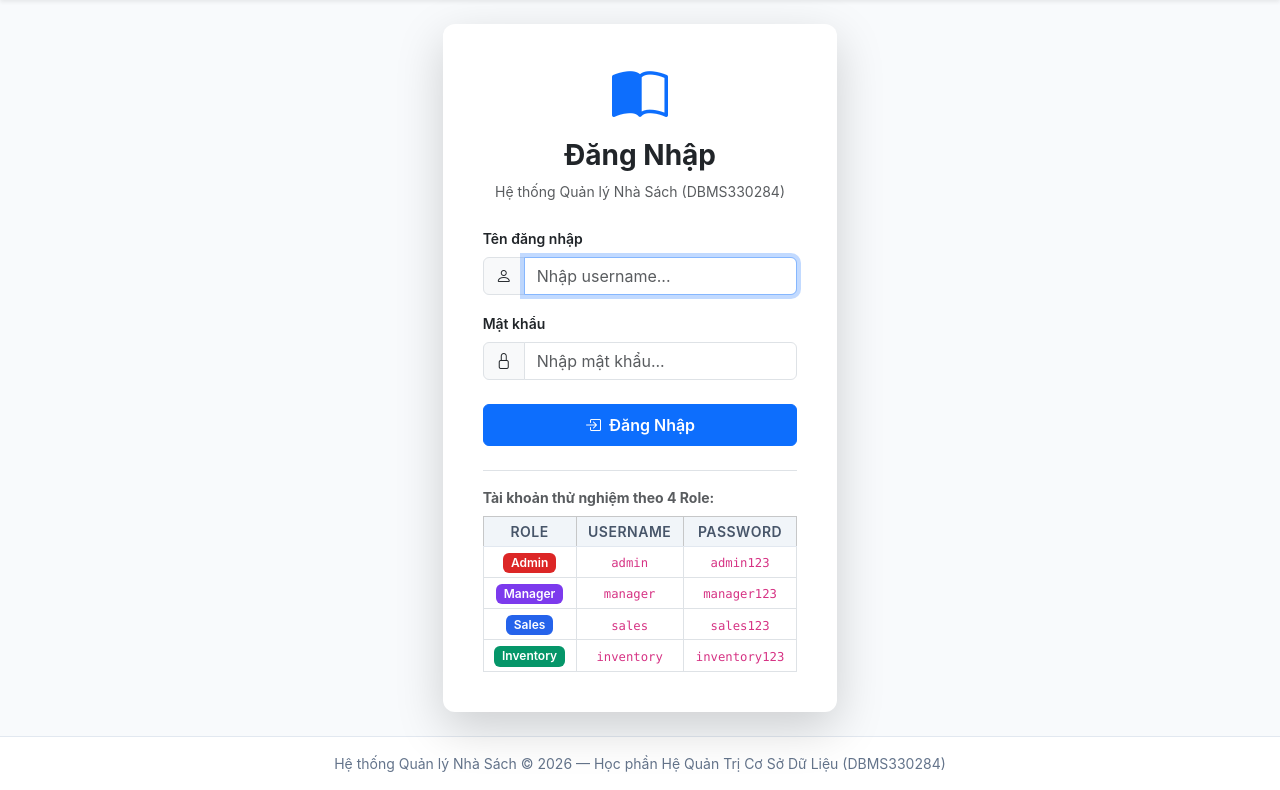
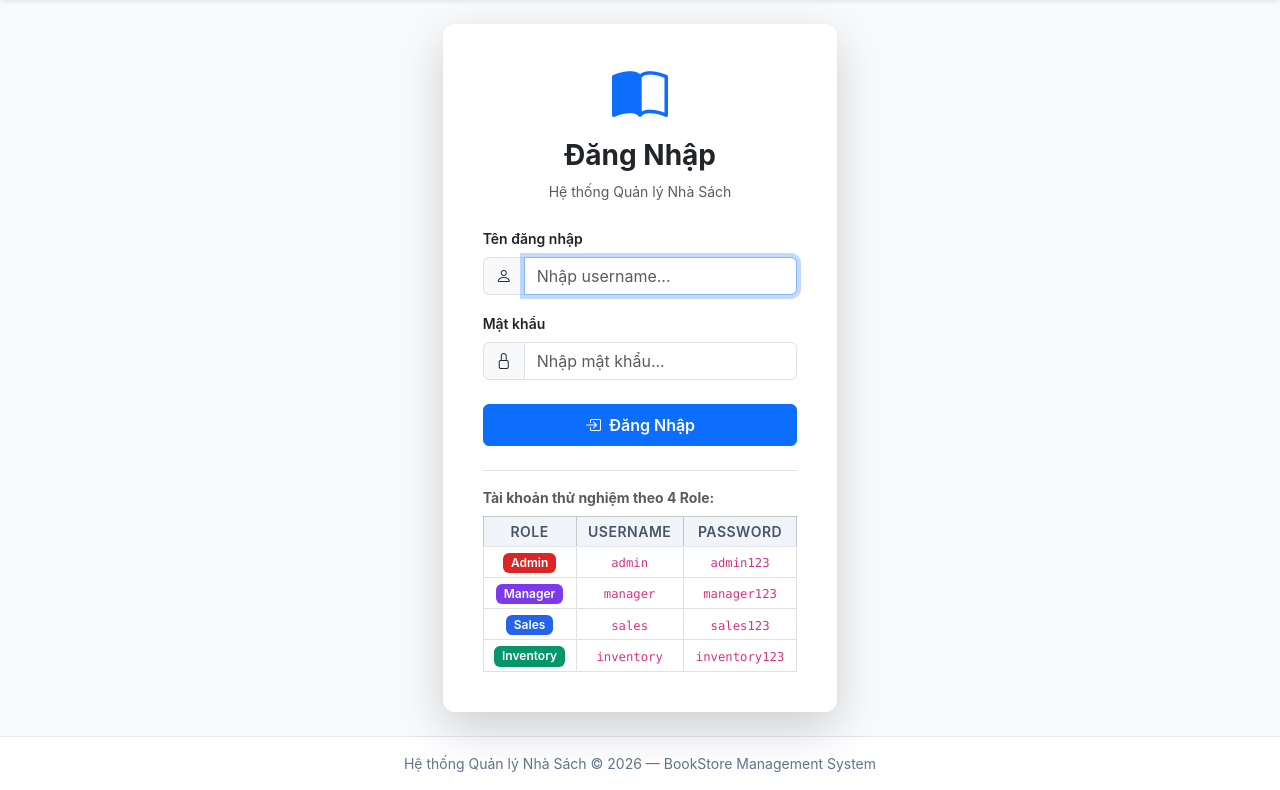
Before and after one commit to NhanNguyenMG/Book_Store, a FastAPI app: page /login in a window 1280 px wide. Shown: the part 62-852 px from the top of the page. Run offline with FastAPI, Linux system fonts and the light colour scheme.

Commit message:
chore: remove academic and course code references across app and documentation

```diff
--- a/app/main.py
+++ b/app/main.py
@@ -12,7 +12,7 @@ from app.database import execute_query
 
 load_dotenv()
 
-app = FastAPI(title="Hệ Thống Quản Lý Nhà Sách", description="Dự án học phần Hệ Quản Trị Cơ Sở Dữ Liệu")
+app = FastAPI(title="Hệ Thống Quản Lý Nhà Sách", description="Hệ thống quản lý vận hành và bán hàng nhà sách")
 
 # Cấu hình Secret Key cho SessionMiddleware
 SECRET_KEY = os.getenv("SESSION_SECRET_KEY", "bookstore_super_secret_key_dbms_2026")
--- a/app/templates/base.html
+++ b/app/templates/base.html
@@ -132,7 +132,7 @@
 
     <footer>
         <div class="container-fluid px-4 text-center">
-            <span>Hệ thống Quản lý Nhà Sách &copy; 2026 — Học phần Hệ Quản Trị Cơ Sở Dữ Liệu (DBMS330284)</span>
+            <span>Hệ thống Quản lý Nhà Sách &copy; 2026 — BookStore Management System</span>
         </div>
     </footer>
 
--- a/app/templates/login.html
+++ b/app/templates/login.html
@@ -10,7 +10,7 @@
                 <div class="text-center mb-4">
                     <i class="bi bi-book-half text-primary display-4"></i>
                     <h3 class="fw-bold mt-2">Đăng Nhập</h3>
-                    <p class="text-muted small">Hệ thống Quản lý Nhà Sách (DBMS330284)</p>
+                    <p class="text-muted small">Hệ thống Quản lý Nhà Sách</p>
                 </div>
 
                 {% if error %}
```
Also changed, not shown: README.md.
